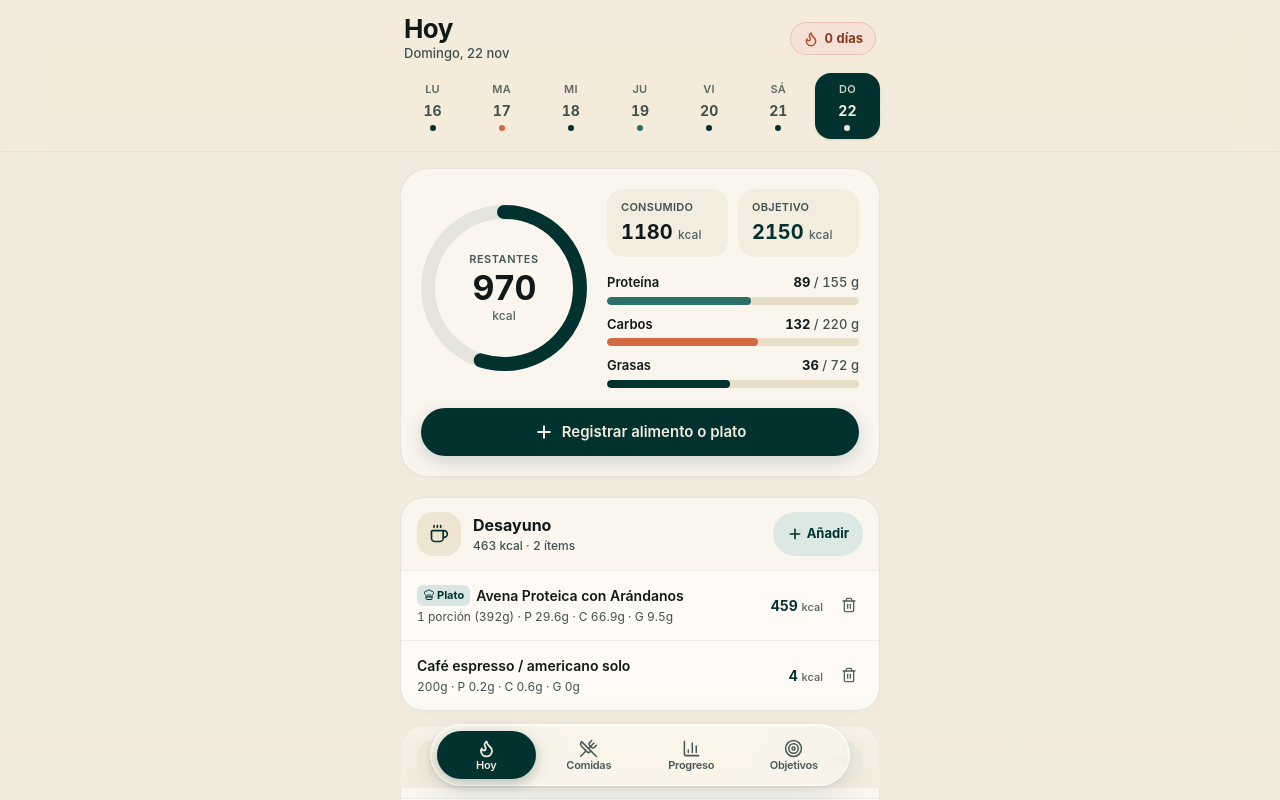
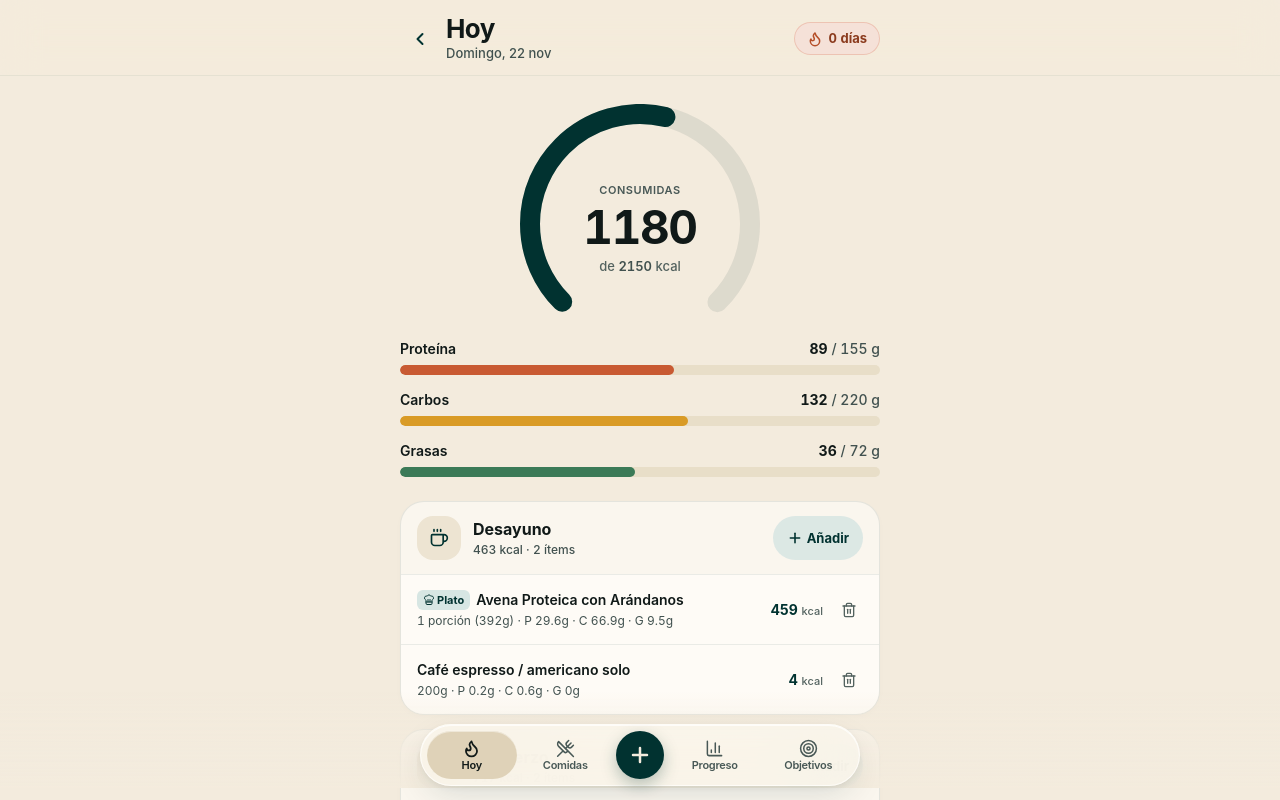
Before and after one commit to LuSDev/dietary-tracker, a React (Vite) app: page / in a window 1280 px wide. Shown: the top 800 px of the page. Built offline with nearby package versions, Linux system fonts and the light colour scheme.

Commit message:
feat: redesign TodayView hero arc, stacked macro bars, center quick-add navbar, and macro palette

```diff
--- a/src/App.tsx
+++ b/src/App.tsx
@@ -15,6 +15,7 @@ export function App() {
   const setActiveTab = useNutritionStore((s) => s.setActiveTab);
   const selectedDate = useNutritionStore((s) => s.selectedDate);
 
+  const [globalQuickAddOpen, setGlobalQuickAddOpen] = useState(false);
   const [globalDishBuilderOpen, setGlobalDishBuilderOpen] = useState(false);
   const [newlyCreatedDishToLog, setNewlyCreatedDishToLog] = useState<CustomDish | null>(null);
 
@@ -34,7 +35,21 @@ export function App() {
             setActiveTab(tab);
             window.scrollTo({ top: 0, behavior: 'instant' as ScrollBehavior });
           }}
+          onOpenQuickAdd={() => setGlobalQuickAddOpen(true)}
         />
+
+        {globalQuickAddOpen && (
+          <QuickAddSheet
+            open={globalQuickAddOpen}
+            onClose={() => setGlobalQuickAddOpen(false)}
+            dateKey={selectedDate}
+            initialMealSlot="snack"
+            onOpenDishBuilder={() => {
+              setGlobalQuickAddOpen(false);
+              setGlobalDishBuilderOpen(true);
+            }}
+          />
+        )}
 
         {globalDishBuilderOpen && (
           <DishBuilderSheet
--- a/src/components/CalorieRing.tsx
+++ b/src/components/CalorieRing.tsx
@@ -3,52 +3,68 @@ import { motion } from 'motion/react';
 interface CalorieRingProps {
   consumed: number;
   goal: number;
+  size?: number;
 }
 
-export function CalorieRing({ consumed, goal }: CalorieRingProps) {
+export function CalorieRing({ consumed, goal, size = 240 }: CalorieRingProps) {
   const safeGoal = Math.max(1, goal);
-  const remaining = goal - consumed;
-  const isOver = remaining < 0;
+  const isOver = consumed > goal;
   const progress = Math.min(1, Math.max(0, consumed / safeGoal));
 
-  const size = 166;
-  const strokeWidth = 14;
+  const strokeWidth = 20;
+  const center = size / 2;
   const radius = (size - strokeWidth) / 2;
   const circumference = 2 * Math.PI * radius;
-  const strokeDashoffset = circumference * (1 - progress);
+
+  // 270° open-bottom arc (starts at 135° bottom-left, ends at 45° bottom-right)
+  const arcAngle = 270;
+  const startAngle = 135;
+  const arcLength = circumference * (arcAngle / 360);
+  const strokeDashoffset = arcLength * (1 - progress);
+  const endOffsetRad = ((180 - startAngle) * Math.PI) / 180;
+  const svgHeight = Math.ceil(center + radius * Math.sin(endOffsetRad) + strokeWidth / 2 + 6);
 
   const ringColor = isOver ? '#D46A43' : '#013230';
   const trackColor = isOver ? 'rgba(212, 106, 67, 0.16)' : 'rgba(1, 50, 48, 0.09)';
 
   return (
-    <div className="relative flex items-center justify-center" style={{ width: size, height: size }}>
+    <div
+      className="relative flex items-center justify-center"
+      style={{ width: size, height: svgHeight }}
+    >
       <svg
         width={size}
-        height={size}
-        viewBox={`0 0 ${size} ${size}`}
-        className="-rotate-90"
+        height={svgHeight}
+        viewBox={`0 0 ${size} ${svgHeight}`}
         role="img"
-        aria-label={`Calorías consumidas: ${consumed} de ${goal}`}
+        aria-label={`Calorías consumidas: ${consumed} de ${goal} kcal`}
       >
         <circle
-          cx={size / 2}
-          cy={size / 2}
+          cx={center}
+          cy={center}
           r={radius}
           fill="none"
           stroke={trackColor}
           strokeWidth={strokeWidth}
+          strokeLinecap="round"
+          strokeDasharray={`${arcLength} ${circumference}`}
+          transform={`rotate(${startAngle} ${center} ${center})`}
         />
         <motion.circle
-          cx={size / 2}
-          cy={size / 2}
+          cx={center}
+          cy={center}
           r={radius}
           fill="none"
           stroke={ringColor}
           strokeWidth={strokeWidth}
           strokeLinecap="round"
-          strokeDasharray={circumference}
+          strokeDasharray={`${arcLength} ${circumference}`}
+          transform={`rotate(${startAngle} ${center} ${center})`}
           initial={false}
-          animate={{ strokeDashoffset }}
+          animate={{
+            strokeDashoffset,
+            strokeOpacity: progress > 0 ? 1 : 0
+          }}
           transition={{
             type: 'spring',
             bounce: 0,
@@ -57,23 +73,26 @@ export function CalorieRing({ consumed, goal }: CalorieRingProps) {
         />
       </svg>
 
-      <div className="absolute inset-0 flex flex-col items-center justify-center px-3 text-center">
+      <div
+        className="absolute inset-x-0 flex flex-col items-center justify-center px-6 text-center"
+        style={{ top: center - 42 }}
+      >
         <span
           className={`text-[11px] font-semibold tracking-wider uppercase ${
             isOver ? 'text-[#B54E28]' : 'text-[#485856]'
           }`}
         >
-          {isOver ? 'Excedido' : 'Restantes'}
+          {isOver ? 'Objetivo superado' : 'Consumidas'}
         </span>
         <span
-          className={`display-number mt-0.5 text-[34px] font-bold ${
+          className={`display-number mt-1 text-[46px] leading-none font-bold ${
             isOver ? 'text-[#D46A43]' : 'text-[#101918]'
           }`}
         >
-          {Math.abs(remaining)}
+          {consumed}
         </span>
-        <span className="tabular-nums mt-0.5 text-[12px] font-medium text-[#53625F]">
-          kcal
+        <span className="tabular-nums mt-1.5 text-[13px] font-medium text-[#53625F]">
+          de <strong className="font-semibold text-[#41514F]">{goal}</strong> kcal
         </span>
       </div>
     </div>
--- a/src/components/CustomFoodSheet.tsx
+++ b/src/components/CustomFoodSheet.tsx
@@ -110,7 +110,7 @@ export function CustomFoodSheet({ open, onClose, onCreated }: CustomFoodSheetPro
             />
           </div>
           <div>
-            <label className="mb-1 block text-[12px] font-semibold text-[#2A6F68]">
+            <label className="mb-1 block text-[12px] font-semibold text-[var(--color-macro-protein)]">
               Proteína g (por 100g)
             </label>
             <input
@@ -122,7 +122,7 @@ export function CustomFoodSheet({ open, onClose, onCreated }: CustomFoodSheetPro
             />
           </div>
           <div>
-            <label className="mb-1 block text-[12px] font-semibold text-[#B54E28]">
+            <label className="mb-1 block text-[12px] font-semibold text-[var(--color-macro-carbs)]">
               Carbohidratos g (por 100g)
             </label>
             <input
@@ -134,7 +134,7 @@ export function CustomFoodSheet({ open, onClose, onCreated }: CustomFoodSheetPro
             />
           </div>
           <div>
-            <label className="mb-1 block text-[12px] font-semibold text-[#485856]">
+            <label className="mb-1 block text-[12px] font-semibold text-[var(--color-macro-fats)]">
               Grasas g (por 100g)
             </label>
             <input
--- a/src/components/FloatingPillNavbar.tsx
+++ b/src/components/FloatingPillNavbar.tsx
@@ -1,24 +1,79 @@
-import { BarChart3, Flame, Target, UtensilsCrossed } from 'lucide-react';
+import { BarChart3, Flame, Plus, Target, UtensilsCrossed } from 'lucide-react';
 import { motion } from 'motion/react';
 import { AppTab } from '../domain/types';
 
 interface FloatingPillNavbarProps {
   activeTab: AppTab;
   onSelectTab: (tab: AppTab) => void;
+  onOpenQuickAdd: () => void;
 }
 
-const NAV_ITEMS: Array<{
+const LEFT_NAV_ITEMS: Array<{
   id: AppTab;
   label: string;
   Icon: typeof Flame;
 }> = [
   { id: 'today', label: 'Hoy', Icon: Flame },
-  { id: 'foods', label: 'Comidas', Icon: UtensilsCrossed },
+  { id: 'foods', label: 'Comidas', Icon: UtensilsCrossed }
+];
+
+const RIGHT_NAV_ITEMS: Array<{
+  id: AppTab;
+  label: string;
+  Icon: typeof Flame;
+}> = [
   { id: 'progress', label: 'Progreso', Icon: BarChart3 },
   { id: 'goals', label: 'Objetivos', Icon: Target }
 ];
 
-export function FloatingPillNavbar({ activeTab, onSelectTab }: FloatingPillNavbarProps) {
+export function FloatingPillNavbar({
+  activeTab,
+  onSelectTab,
+  onOpenQuickAdd
+}: FloatingPillNavbarProps) {
+  const renderTabButton = ({
+    id,
+    label,
+    Icon
+  }: {
+    id: AppTab;
+    label: string;
+    Icon: typeof Flame;
+  }) => {
+    const isActive = activeTab === id;
+    return (
+      <button
+        key={id}
+        type="button"
+        onClick={() => onSelectTab(id)}
+        aria-current={isActive ? 'page' : undefined}
+        className={`pressable-sm relative flex min-h-[48px] flex-1 flex-col items-center justify-center gap-0.5 rounded-full px-1.5 py-1.5 text-[11px] font-semibold tracking-tight transition-colors focus-visible:outline-2 focus-visible:outline-offset-2 focus-visible:outline-[#013230] ${
+          isActive
+            ? 'text-[#101918]'
+            : 'text-[#485856] hover:bg-[#E8DEC8]/55 hover:text-[#101918]'
+        }`}
+      >
+        {isActive && (
+          <motion.div
+            layoutId="floating-pill-active"
+            transition={{
+              type: 'spring',
+              bounce: 0.14,
+              duration: 0.36
+            }}
+            className="absolute inset-0 rounded-full bg-[#DFD2B8] shadow-[inset_0_1px_0_rgba(255,255,255,0.45)]"
+          />
+        )}
+        <Icon
+          className="relative z-10 h-[19px] w-[19px]"
+          strokeWidth={isActive ? 2.25 : 1.9}
+          aria-hidden="true"
+        />
+        <span className="relative z-10 leading-none">{label}</span>
+      </button>
+    );
+  };
+
   return (
     <div className="pointer-events-none fixed inset-x-0 bottom-0 z-40 flex flex-col items-center">
       {/* Scroll edge fade so scrolling content softens before meeting the floating pill */}
@@ -29,41 +84,22 @@ export function FloatingPillNavbar({ activeTab, onSelectTab }: FloatingPillNavba
 
       <nav
         aria-label="Navegación principal"
-        className="pointer-events-auto -mt-16 mb-[calc(0.875rem+env(safe-area-inset-bottom,0px))] w-[calc(100%-1.5rem)] max-w-[420px]"
+        className="pointer-events-auto -mt-16 mb-[calc(0.875rem+env(safe-area-inset-bottom,0px))] w-[calc(100%-1.5rem)] max-w-[440px]"
       >
         <div className="liquid-glass-pill flex items-center justify-between gap-1 rounded-full p-1.5">
-          {NAV_ITEMS.map(({ id, label, Icon }) => {
-            const isActive = activeTab === id;
-            return (
-              <button
-                key={id}
-                type="button"
-                onClick={() => onSelectTab(id)}
-                aria-current={isActive ? 'page' : undefined}
-                className={`pressable-sm relative flex min-h-[48px] flex-1 flex-col items-center justify-center gap-0.5 rounded-full px-2 py-1.5 text-[11px] font-semibold tracking-tight transition-colors focus-visible:outline-2 focus-visible:outline-offset-2 focus-visible:outline-[#013230] ${
-                  isActive ? 'text-[#F3EBDD]' : 'text-[#485856]'
-                }`}
-              >
-                {isActive && (
-                  <motion.div
-                    layoutId="floating-pill-active"
-                    transition={{
-                      type: 'spring',
-                      bounce: 0.14,
-                      duration: 0.36
-                    }}
-                    className="absolute inset-0 rounded-full bg-[#013230] shadow-[0_4px_14px_rgba(1,50,48,0.28)]"
-                  />
-                )}
-                <Icon
-                  className="relative z-10 h-[19px] w-[19px]"
-                  strokeWidth={isActive ? 2.25 : 1.9}
-                  aria-hidden="true"
-                />
-                <span className="relative z-10 leading-none">{label}</span>
-              </button>
-            );
-          })}
+          {LEFT_NAV_ITEMS.map(renderTabButton)}
+
+          {/* Center Quick-Add Action Button in Characteristic Forest Green */}
+          <button
+            type="button"
+            onClick={onOpenQuickAdd}
+            aria-label="Registrar alimento o plato"
+            className="pressable btn-primary-teal mx-0.5 flex h-12 w-12 shrink-0 items-center justify-center rounded-full bg-[#013230] text-[#F3EBDD] shadow-[0_6px_16px_rgba(1,50,48,0.28)] focus-visible:outline-2 focus-visible:outline-offset-2 focus-visible:outline-[#013230]"
+          >
+            <Plus className="h-6 w-6" strokeWidth={2.5} aria-hidden="true" />
+          </button>
+
+          {RIGHT_NAV_ITEMS.map(renderTabButton)}
         </div>
       </nav>
     </div>
--- a/src/components/TodayView.tsx
+++ b/src/components/TodayView.tsx
@@ -1,10 +1,11 @@
 import {
   ChefHat,
+  ChevronLeft,
+  ChevronRight,
   Coffee,
   Flame,
   Moon,
   Plus,
-  RotateCcw,
   Sun,
   Sunset,
   Trash2
@@ -12,8 +13,8 @@ import {
 import { motion } from 'motion/react';
 import { useMemo, useRef, useState } from 'react';
 import {
+  addDaysToKey,
   formatSpanishDateHeader,
-  getWeekStripDays,
   toDateKey
 } from '../domain/dateUtils';
 import { evaluateDayAdherence, sumDailyMacros } from '../domain/nutritionCalculator';
@@ -58,7 +59,6 @@ export function TodayView({ onOpenDishBuilder }: TodayViewProps) {
 
   const todayKey = toDateKey();
   const dateHeader = formatSpanishDateHeader(selectedDate, todayKey);
-  const weekDays = useMemo(() => getWeekStripDays(selectedDate, todayKey), [selectedDate, todayKey]);
 
   const dayLog = logs[selectedDate];
   const consumed = useMemo(() => sumDailyMacros(dayLog), [dayLog]);
@@ -133,19 +133,19 @@ export function TodayView({ onOpenDishBuilder }: TodayViewProps) {
       label: 'Proteína',
       consumed: consumed.protein,
       goal: goals.proteinGrams,
-      barColor: '#2A6F68'
+      barColor: 'var(--color-macro-protein)'
     },
     {
       label: 'Carbos',
       consumed: consumed.carbs,
       goal: goals.carbsGrams,
-      barColor: '#D46A43'
+      barColor: 'var(--color-macro-carbs)'
     },
     {
       label: 'Grasas',
       consumed: consumed.fat,
       goal: goals.fatGrams,
-      barColor: '#013230'
+      barColor: 'var(--color-macro-fats)'
     }
   ];
 
@@ -153,26 +153,36 @@ export function TodayView({ onOpenDishBuilder }: TodayViewProps) {
     <div className="pb-32">
       {/* Translucent Top Header */}
       <header className="liquid-glass-header sticky top-0 z-30 pt-[env(safe-area-inset-top,0px)]">
-        <div className="mx-auto flex max-w-lg items-center justify-between px-5 pt-3.5 pb-2.5">
+        <div className="mx-auto flex max-w-lg items-center justify-between px-4 pt-3.5 pb-3">
+          <div className="flex items-center gap-1.5">
+            <button
+              type="button"
+              onClick={() => setSelectedDate(addDaysToKey(selectedDate, -1))}
+              aria-label="Día anterior"
+              className="pressable-sm flex h-10 w-10 items-center justify-center rounded-full text-[#013230] hover:bg-[#E8DEC8]/60"
+            >
+              <ChevronLeft className="h-5 w-5" strokeWidth={2.4} />
+            </button>
+
             <div>
-            <div className="flex items-center gap-2">
               <h1 className="heading-tight text-[26px] font-bold text-[#101918]">
                 {dateHeader.primary}
               </h1>
+              <p className="text-[13px] font-medium text-[#41514F]">
+                {dateHeader.secondary}
+              </p>
+            </div>
+
             {!dateHeader.isToday && (
               <button
                 type="button"
-                  onClick={() => setSelectedDate(todayKey)}
-                  className="pressable-sm inline-flex min-h-[34px] items-center gap-1 rounded-full bg-[#E8DEC8] px-3 py-1 text-[12px] font-semibold text-[#013230]"
+                onClick={() => setSelectedDate(addDaysToKey(selectedDate, 1))}
+                aria-label="Día siguiente"
+                className="pressable-sm flex h-10 w-10 items-center justify-center rounded-full text-[#013230] hover:bg-[#E8DEC8]/60"
               >
-                  <RotateCcw className="h-3 w-3" />
-                  Ir a hoy
+                <ChevronRight className="h-5 w-5" strokeWidth={2.4} />
               </button>
             )}
-            </div>
-            <p className="text-[13px] font-medium text-[#41514F]">
-              {dateHeader.secondary}
-            </p>
           </div>
 
           <div
@@ -185,128 +195,52 @@ export function TodayView({ onOpenDishBuilder }: TodayViewProps) {
             </span>
           </div>
         </div>
-
-        {/* 7-day interactive calendar strip */}
-        <div className="mx-auto grid max-w-lg grid-cols-7 gap-1 px-4 pb-3">
-          {weekDays.map((day) => {
-            const isSelected = day.dateKey === selectedDate;
-            const summary = evaluateDayAdherence(day.dateKey, logs[day.dateKey], goals);
-            const hasLog = summary.entryCount > 0;
-            return (
-              <button
-                key={day.dateKey}
-                type="button"
-                disabled={day.isFuture}
-                onClick={() => setSelectedDate(day.dateKey)}
-                aria-label={`${day.dayNameShort} ${day.dayNumber}`}
-                aria-pressed={isSelected}
-                className={`pressable-sm relative flex min-h-[54px] flex-col items-center justify-center rounded-2xl py-2 transition-colors ${
-                  isSelected
-                    ? 'bg-[#013230] text-[#F3EBDD] shadow-sm'
-                    : day.isFuture
-                      ? 'cursor-default opacity-35 text-[#53625F]'
-                      : 'text-[#41514F] hover:bg-[#E8DEC8]/50'
-                }`}
-              >
-                <span className="text-[11px] font-semibold uppercase tracking-wide opacity-85">
-                  {day.dayNameShort}
-                </span>
-                <span className="tabular-nums mt-0.5 text-[14px] font-bold">
-                  {day.dayNumber}
-                </span>
-                <span
-                  aria-hidden="true"
-                  className={`mt-1 h-1.5 w-1.5 rounded-full ${
-                    !hasLog
-                      ? 'bg-transparent'
-                      : isSelected
-                        ? 'bg-[#F3EBDD]'
-                        : summary.level === 'optimal'
-                          ? 'bg-[#013230]'
-                          : summary.level === 'far_over'
-                            ? 'bg-[#D46A43]'
-                            : 'bg-[#2A6F68]'
-                  }`}
-                />
-              </button>
-            );
-          })}
-        </div>
       </header>
 
       <main className="mx-auto max-w-lg space-y-5 px-4 pt-4">
-        {/* Hero Calorie & Macros Summary Card */}
+        {/* Hero Calorie Arc & Macro Progress Bars (outside cards) */}
         <section
           aria-label="Resumen calórico del día"
-          className="surface-card rounded-[28px] p-5"
+          className="flex flex-col items-center pt-3 pb-1"
         >
-          <div className="flex flex-col items-center gap-5 sm:flex-row sm:justify-between">
           <CalorieRing consumed={consumed.calories} goal={goals.calories} />
 
-            <div className="w-full flex-1 space-y-3">
-              {/* Consumed vs Goal numbers */}
-              <div className="grid grid-cols-2 gap-2.5">
-                <div className="rounded-2xl bg-[#F3EBDD]/85 px-3.5 py-2.5">
-                  <div className="text-[11px] font-semibold uppercase tracking-wide text-[#41514F]">
-                    Consumido
-                  </div>
-                  <div className="tabular-nums mt-0.5 text-[20px] font-bold text-[#101918]">
-                    {consumed.calories}{' '}
-                    <span className="text-[12px] font-medium text-[#53625F]">kcal</span>
-                  </div>
-                </div>
-                <div className="rounded-2xl bg-[#F3EBDD]/85 px-3.5 py-2.5">
-                  <div className="text-[11px] font-semibold uppercase tracking-wide text-[#41514F]">
-                    Objetivo
-                  </div>
-                  <div className="tabular-nums mt-0.5 text-[20px] font-bold text-[#013230]">
-                    {goals.calories}{' '}
-                    <span className="text-[12px] font-medium text-[#53625F]">kcal</span>
-                  </div>
-                </div>
-              </div>
-
-              {/* Quick Macro Distribution Strip */}
-              <div className="space-y-2.5 pt-1">
+          {/* Macro Progress Bars (stacked full-width) */}
+          <div className="mt-5 w-full space-y-3.5">
             {macroCards.map((macro) => {
+              const isOver = macro.consumed > macro.goal;
               const pct = Math.min(
                 100,
                 Math.round((macro.consumed / Math.max(1, macro.goal)) * 100)
               );
               return (
-                    <div key={macro.label}>
-                      <div className="mb-1 flex items-baseline justify-between text-[13px]">
+                <div key={macro.label} className="w-full space-y-1.5">
+                  <div className="flex items-baseline justify-between text-[14px]">
                     <span className="font-semibold text-[#101918]">{macro.label}</span>
                     <span className="tabular-nums font-medium text-[#41514F]">
-                          <strong className="text-[#101918]">{Math.round(macro.consumed)}</strong> /{' '}
-                          {macro.goal} g
+                      <strong
+                        className={isOver ? 'text-[var(--color-macro-over)]' : 'text-[#101918]'}
+                      >
+                        {Math.round(macro.consumed)}
+                      </strong>{' '}
+                      / {macro.goal} g
                     </span>
                   </div>
-                      <div className="h-2 w-full overflow-hidden rounded-full bg-[#E8DEC8]">
+                  <div className="h-2.5 w-full overflow-hidden rounded-full bg-[#E8DEC8]">
                     <motion.div
                       initial={false}
                       animate={{ width: `${pct}%` }}
                       transition={{ type: 'spring', bounce: 0, duration: 0.55 }}
                       className="h-full rounded-full"
-                          style={{ backgroundColor: macro.barColor }}
+                      style={{
+                        backgroundColor: isOver ? 'var(--color-macro-over)' : macro.barColor
+                      }}
                     />
                   </div>
                 </div>
               );
             })}
           </div>
-            </div>
-          </div>
-
-          {/* Singular Prominent Primary Action Button in Deep Teal */}
-          <button
-            type="button"
-            onClick={() => openQuickAddForSlot('snack')}
-            className="pressable btn-primary-teal mt-5 flex min-h-[48px] w-full items-center justify-center gap-2 rounded-full bg-[#013230] px-5 text-[15px] font-semibold text-[#F3EBDD] shadow-[0_6px_18px_rgba(1,50,48,0.18)]"
-          >
-            <Plus className="h-5 w-5" strokeWidth={2.4} />
-            Registrar alimento o plato
-          </button>
         </section>
 
         {/* Meals Breakdown */}
--- a/src/index.css
+++ b/src/index.css
@@ -23,6 +23,15 @@
   --aux-terracotta: #D46A43;
   --aux-terracotta-tint: #F5E1D8;
   --aux-terracotta-border: rgba(212, 106, 67, 0.25);
+
+  /* Macronutrient Palette Tokens */
+  --color-macro-protein: #C85A32;
+  --color-macro-protein-bg: rgba(200, 90, 50, 0.12);
+  --color-macro-carbs: #D99B26;
+  --color-macro-carbs-bg: rgba(217, 155, 38, 0.12);
+  --color-macro-fats: #3B7A57;
+  --color-macro-fats-bg: rgba(59, 122, 87, 0.12);
+  --color-macro-over: #B83A3A;
 
   /* Ink Typography & Borders */
   --ink-primary: #101918;
```
Also changed, not shown: src/components/DishBuilderSheet.tsx (+4 -4 lines), src/components/FoodsView.tsx (+6 -6 lines), src/components/GoalsView.tsx (+15 -9 lines), src/components/ProgressView.tsx (+15 -9 lines), src/components/QuickAddSheet.tsx (+12 -12 lines). Lines whose indentation alone changed are shown as unchanged.
